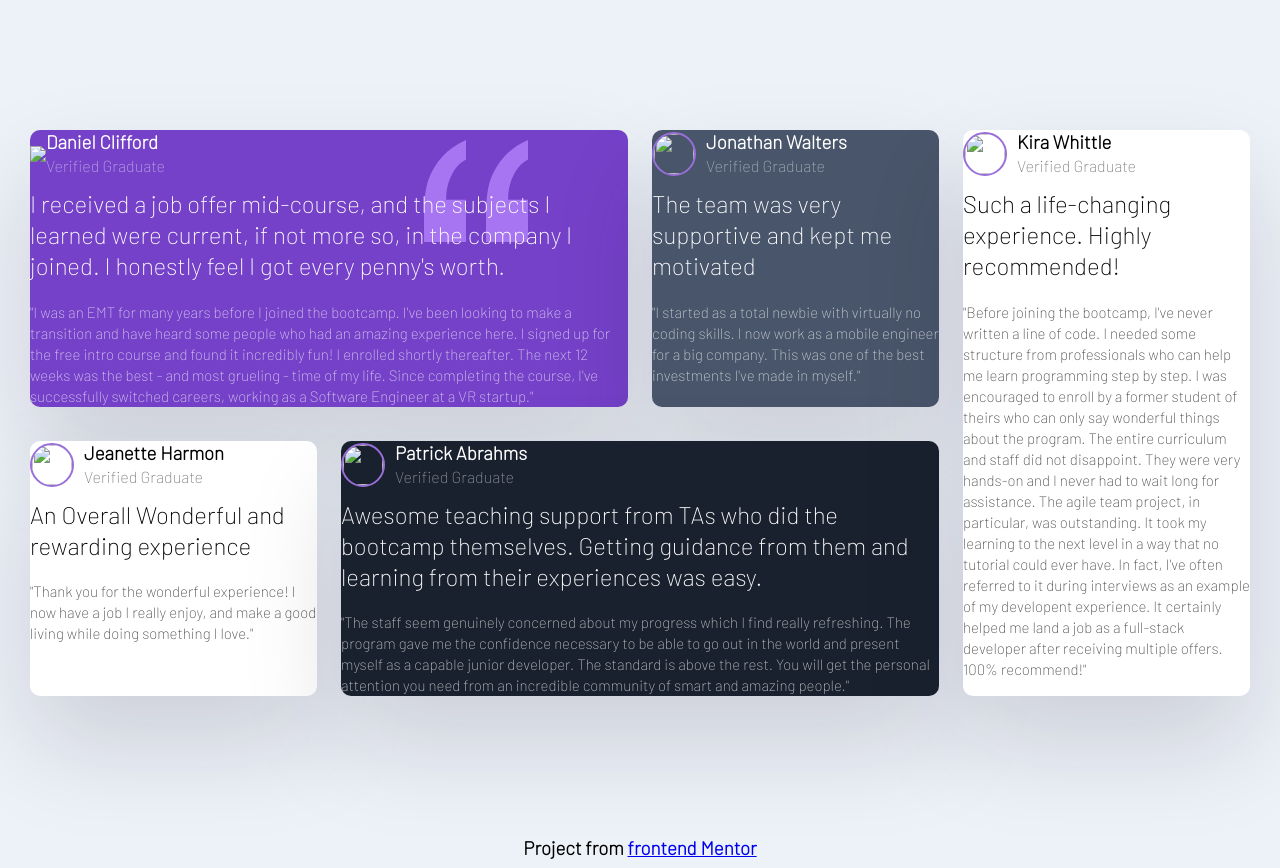
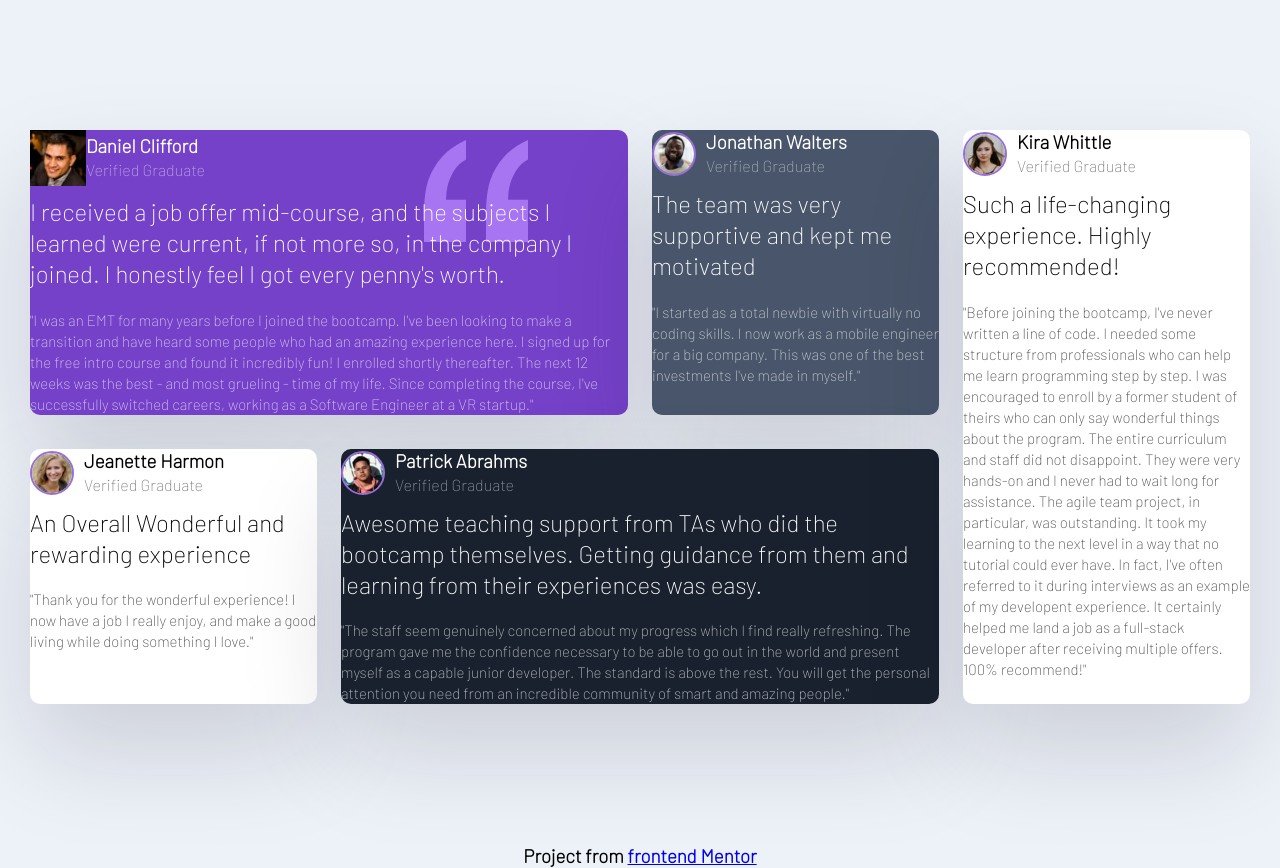
Before and after one commit to oyenuga17/testimonial, a plain HTML site: page index.html in a window 1280 px wide. Drawn offline with Linux system fonts and the light colour scheme; files that its build step writes are made by us from their sources; files whose address does not match are found by name.

Commit message:
corrected my links to css ang images file

```diff
--- a/index.html
+++ b/index.html
@@ -11,13 +11,13 @@
       href="https://fonts.googleapis.com/css2?family=Barlow:wght@200&display=swap"
       rel="stylesheet"
     />
-    <link rel="stylesheet" href="./css/style.css" />
+    <link rel="stylesheet" href="./style.css" />
   </head>
   <body>
     <div class="testimonial">
       <div class="card card--bg--purple">
         <header class="card__header">
-          <img src="./css/images/image-daniel.jpg"/>
+          <img src="./images/image-daniel.jpg"/>
           <div>
             <h3> Daniel Clifford</h3>
             <p> Verified Graduate</p>
@@ -38,7 +38,7 @@
       </div>
       <div class="card card--bg--grey-blue">
         <header class="card__header">
-          <img src="./css/images/image-jonathan.jpg" class="card__img"/>
+          <img src="./images/image-jonathan.jpg" class="card__img"/>
           <div>
             <h3> Jonathan Walters</h3>
             <p> Verified Graduate</p>
@@ -52,7 +52,7 @@
       </div>
       <div class="card">
         <header class="card__header">
-          <img  src="./css/images/image-jeanette.jpg" class="card__img "/>
+          <img  src="./images/image-jeanette.jpg" class="card__img "/>
           <div>
             <h3> Jeanette Harmon </h3>
             <p> Verified Graduate</p>
@@ -64,7 +64,7 @@
       </div>
       <div class="card card--bg--dark-blue">
         <header class="card__header"  >
-          <img src="./css/images/image-patrick.jpg" class="card__img "/>
+          <img src="./images/image-patrick.jpg" class="card__img "/>
           <div>
             <h3>Patrick Abrahms</h3>
             <p>Verified Graduate</p>
@@ -83,7 +83,7 @@
       </div>
       <div class="card">
         <header class="card__header">
-          <img src="./css/images/image-kira.jpg" class="card__img " />
+          <img src="./images/image-kira.jpg" class="card__img " />
           <div>
             <h3>Kira Whittle</h3>
             <p>Verified Graduate</p>
```
